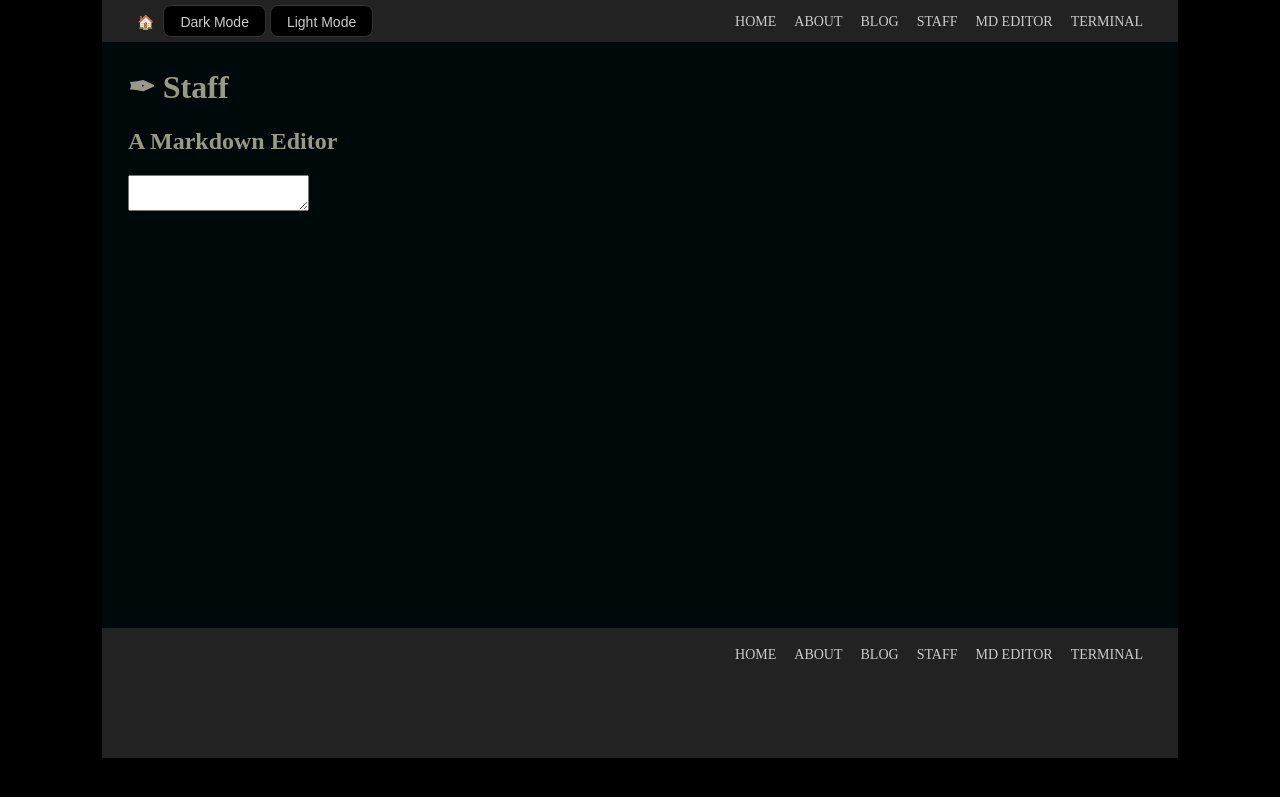
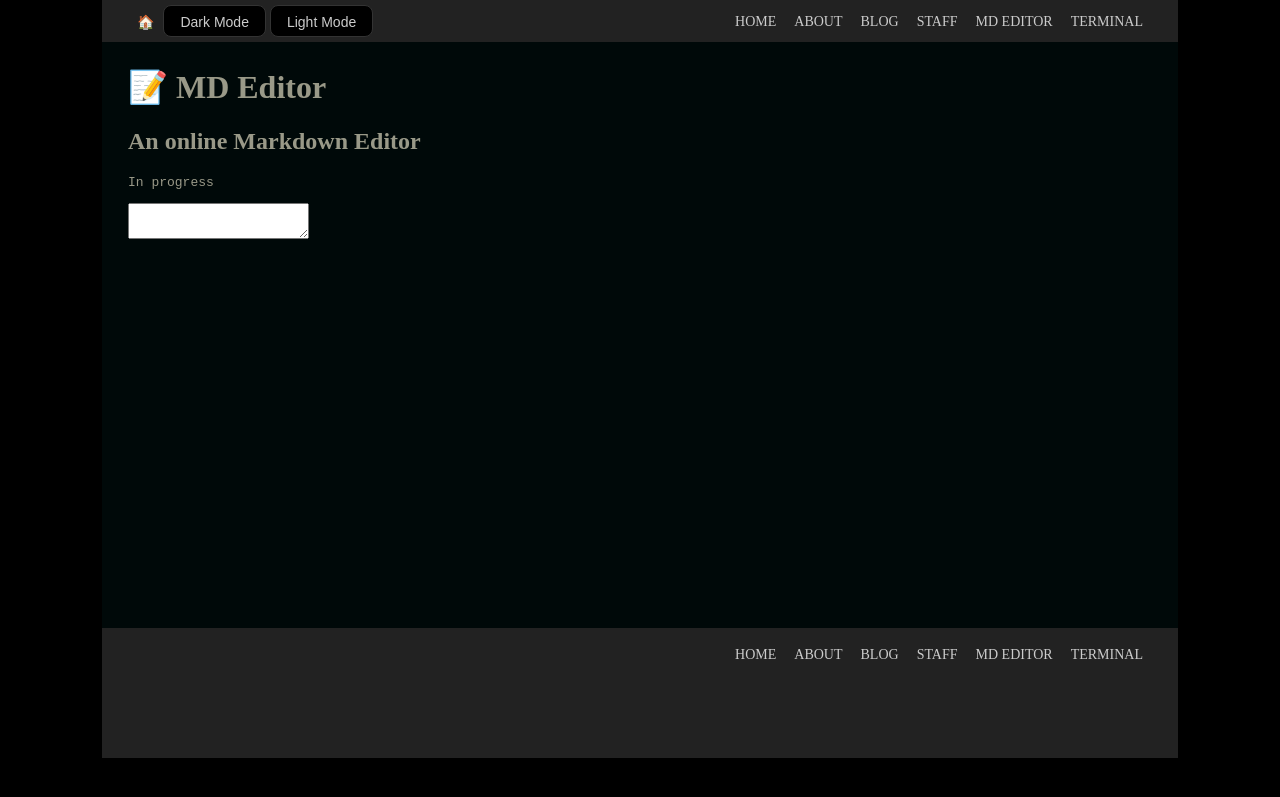
Before and after one commit to torresjrjr/torresjrjr.github.io, a Jekyll site: the page built from mdeditor.html, in a window 1280 px wide. Shown: the top 797 px of the page. Built offline with Jekyll 4.4.1, drawn with Linux system fonts in a browser that asks for light colours.

Commit message:
Preparing new pages

```diff
--- a/mdeditor.html
+++ b/mdeditor.html
@@ -2,7 +2,8 @@
 layout: default
 title: MD Editor
 ---
-<h1>✒ Staff</h1>
-<h2>A Markdown Editor</h2>
+<h1>📝 MD Editor</h1>
+<h2>An online Markdown Editor</h2>
+<pre>In progress</pre>
 
 <textarea></textarea>
--- a/terminal.html
+++ b/terminal.html
@@ -3,6 +3,7 @@ layout: default
 title: Terminal
 ---
 <h1>👨‍💻 Terminal</h1>
-<h2>A terminal</h2>
+<h2>An online shell</h2>
+<pre>In progress</pre>
 
 <textarea></textarea>
```
